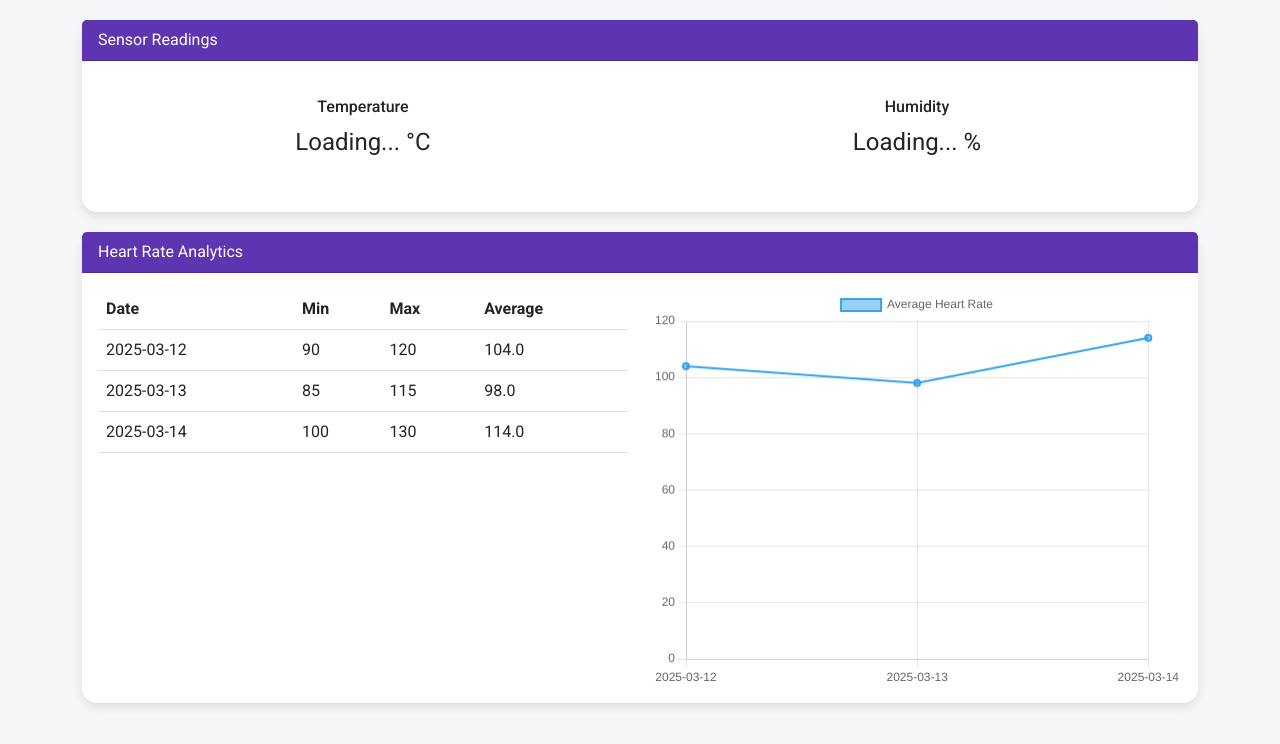
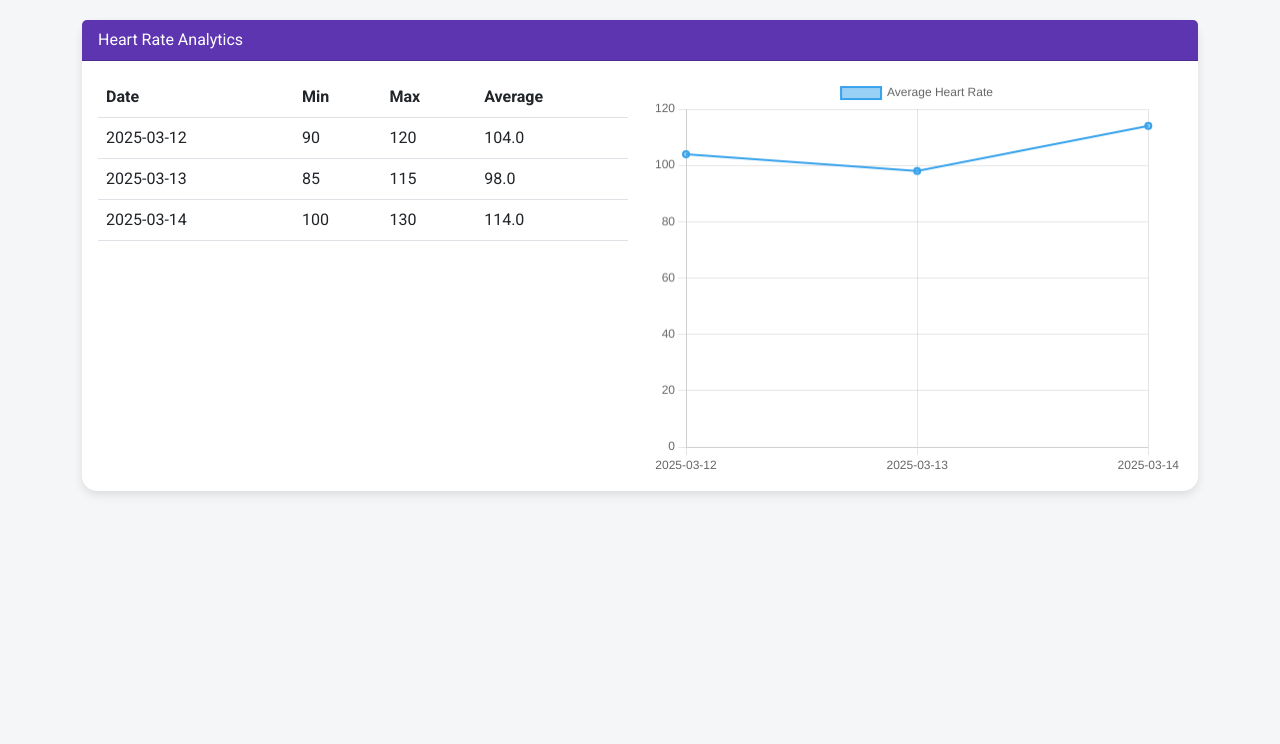
Before and after one commit to agm72/INF2009, a Flask app: page / in a window 1280 px wide. Shown: the part 56-800 px from the top of the page. Run offline with Flask 3, Linux system fonts and the light colour scheme; the visitor is signed in with stand-in values (Sample User, id 1); tables that the repository leaves empty hold one stand-in row (values such as "Sample post"); parts of the project's set-up code (start-up, migrations or seed data) failed here and were passed over.

Commit message:
Removed sensors

```diff
--- a/app.py
+++ b/app.py
@@ -339,16 +339,6 @@ def get_temp_image(username, filename):
         return "File not found", 404
     return send_from_directory(temp_folder, filename)
 
-@app.route('/temp-humidity')
-def temp_humidity():
-    """API endpoint to return temperature and humidity readings."""
-    temperature, humidity = get_temperature_humidity()
-
-    if temperature is None or humidity is None:
-        return jsonify({"success": False, "error": "Failed to read sensor data"}), 500
-
-    return jsonify({"success": True, "temperature": temperature, "humidity": humidity})
-
 # ------------------ Run Flask ------------------
 if __name__ == '__main__':
     app.run(host='0.0.0.0', port=5000, debug=False)
--- a/templates/index.html
+++ b/templates/index.html
@@ -32,12 +32,6 @@
       border-top-left-radius: 15px;
       border-top-right-radius: 15px;
     }
-    .sensor-box {
-      padding: 20px;
-      background: #ffffff;
-      border-radius: 10px;
-      text-align: center;
-    }
     .table thead {
       background-color: #5e35b1;
       color: #ffffff;
@@ -66,25 +60,6 @@
 
   <div class="container">
     {% if user %}
-    <!-- Sensor Data Card -->
-    <div class="card">
-      <div class="card-header">
-        Sensor Readings
-      </div>
-      <div class="card-body">
-        <div class="row">
-          <div class="col-sm-6 sensor-box">
-            <h6>Temperature</h6>
-            <p class="fs-4"><span id="temperature">Loading...</span> °C</p>
-          </div>
-          <div class="col-sm-6 sensor-box">
-            <h6>Humidity</h6>
-            <p class="fs-4"><span id="humidity">Loading...</span> %</p>
-          </div>
-        </div>
-      </div>
-    </div>
-
       <!-- Heart Rate Analytics Card -->
       {% if heart_rate_stats %}
       <div class="card">
@@ -123,6 +98,12 @@
           </div>
         </div>
       </div>
+      {% else %}
+      <div class="card">
+        <div class="card-body">
+          <p>No heart rate analytics available.</p>
+        </div>
+      </div>
       {% endif %}
     {% else %}
       <div class="text-center mt-5">
@@ -137,34 +118,8 @@
   <script src="https://cdn.jsdelivr.net/npm/bootstrap@5.3.0/dist/js/bootstrap.bundle.min.js"></script>
   <script src="https://cdn.jsdelivr.net/npm/chart.js"></script>
   <script>
-    let sensorInterval;
-    function fetchTempHumidityData() {
-      fetch('/temp-humidity')
-        .then(response => response.json())
-        .then(data => {
-          if (data.success) {
-            document.getElementById('temperature').textContent = data.temperature;
-            document.getElementById('humidity').textContent = data.humidity;
-          } else {
-            document.getElementById('temperature').textContent = "Error";
-            document.getElementById('humidity').textContent = "Error";
-          }
-        })
-        .catch(error => console.log("Error fetching temp/humidity data:", error));
-    }
-    function startSensorFetching() {
-      {% if user %}
-        sensorInterval = setInterval(() => {
-          fetchTempHumidityData();
-        }, 5000);
-      {% endif %}
-    }
-    function stopSensorFetching() {
-      clearInterval(sensorInterval);
-    }
     window.onload = function() {
       {% if user %}
-        startSensorFetching();
         // Render Heart Rate Chart if analytics data exists
         {% if heart_rate_stats %}
           const stats = {{ heart_rate_stats | tojson }};
@@ -189,8 +144,6 @@
             }
           });
         {% endif %}
-      {% else %}
-        stopSensorFetching();
       {% endif %}
     };
 
@@ -207,10 +160,7 @@
                 alert("Error logging out: " + data.error);
               }
             })
-            .catch(err => console.error("Logout error:", err))
-            .finally(() => {
-              stopSensorFetching();
-            });
+            .catch(err => console.error("Logout error:", err));
         });
       }
     });
```
Lines whose indentation alone changed are shown as unchanged.
